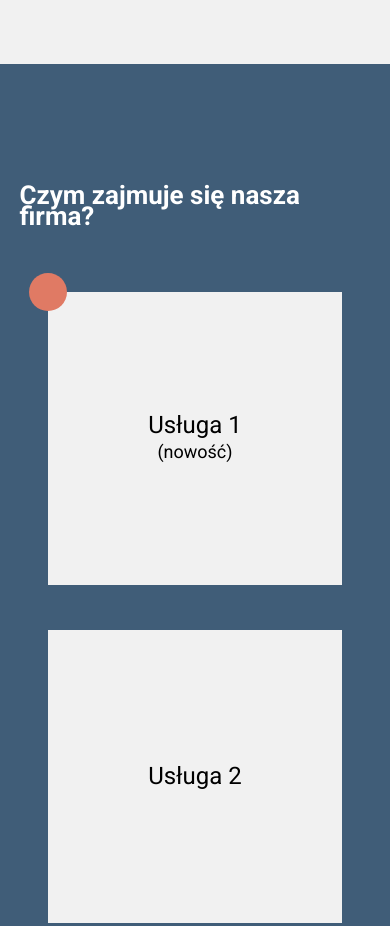
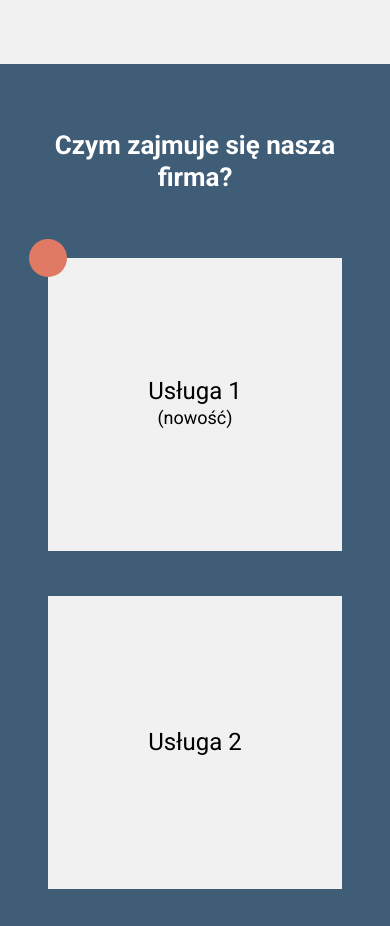
Before and after one commit to Delicadency/ProjectReact---Company-Web-App, a React (Create React App) app: page / in a window 390 px wide. Shown: the part 2081-3007 px from the top of the page. Built offline with nearby package versions, Linux system fonts and the light colour scheme.

Commit message:
fix: [mobile] improved heading display: added line height and centered text

```diff
--- a/src/components/Heading/Heading.css
+++ b/src/components/Heading/Heading.css
@@ -5,7 +5,9 @@
 .offer__heading {
   color: var(--text-secondary);
   font-size: 26px;
-  margin: 76px 0 20px 0;
+  line-height: 32px;
+  margin: 20px 0;
+  text-align: center;
 }
 .about__heading,
 .offer__heading {
```
